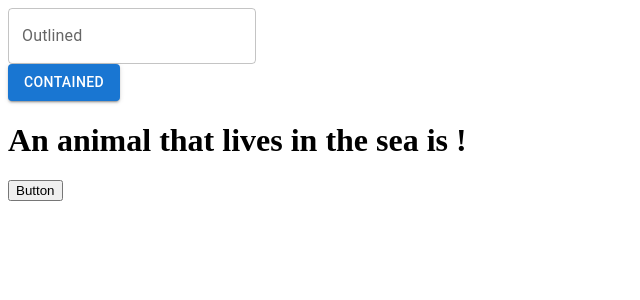
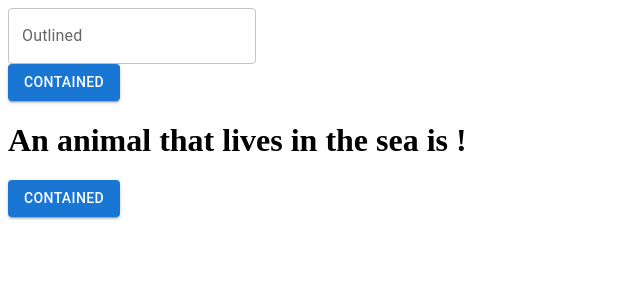
Before and after one commit to JoshuaJonesTS/material-ui-practice-for-TS, a React (Create React App) app: page / in a window 1280 px wide. Shown: the top 300 px of the page, without its empty margins (0-640 px from the left). Built offline with nearby package versions, Linux system fonts and the light colour scheme.

Commit message:
Testing
The console log works

```diff
--- a/src/blocks/Button/MainButton.js
+++ b/src/blocks/Button/MainButton.js
@@ -3,7 +3,7 @@ import Button from '@mui/material/Button';
 function MainButton() {
     return (
         <div>
-            <Button variant="contained">Contained</Button>
+            <Button variant="contained" onClick={() => console.log('clicked')}>Contained</Button>
         </div>
     );
 }
--- a/src/collections/Form/MainForm.js
+++ b/src/collections/Form/MainForm.js
@@ -7,7 +7,7 @@ function MainForm() {
     return (
         <div>
             <h1>An animal that lives in the sea is {term}!</h1>
-            <button onClick={() => setTerm('dolphin')}>Button</button>
+            <MainButton onClick={() => setTerm('dolphin')}></MainButton>
         </div>
     );
 }
```
